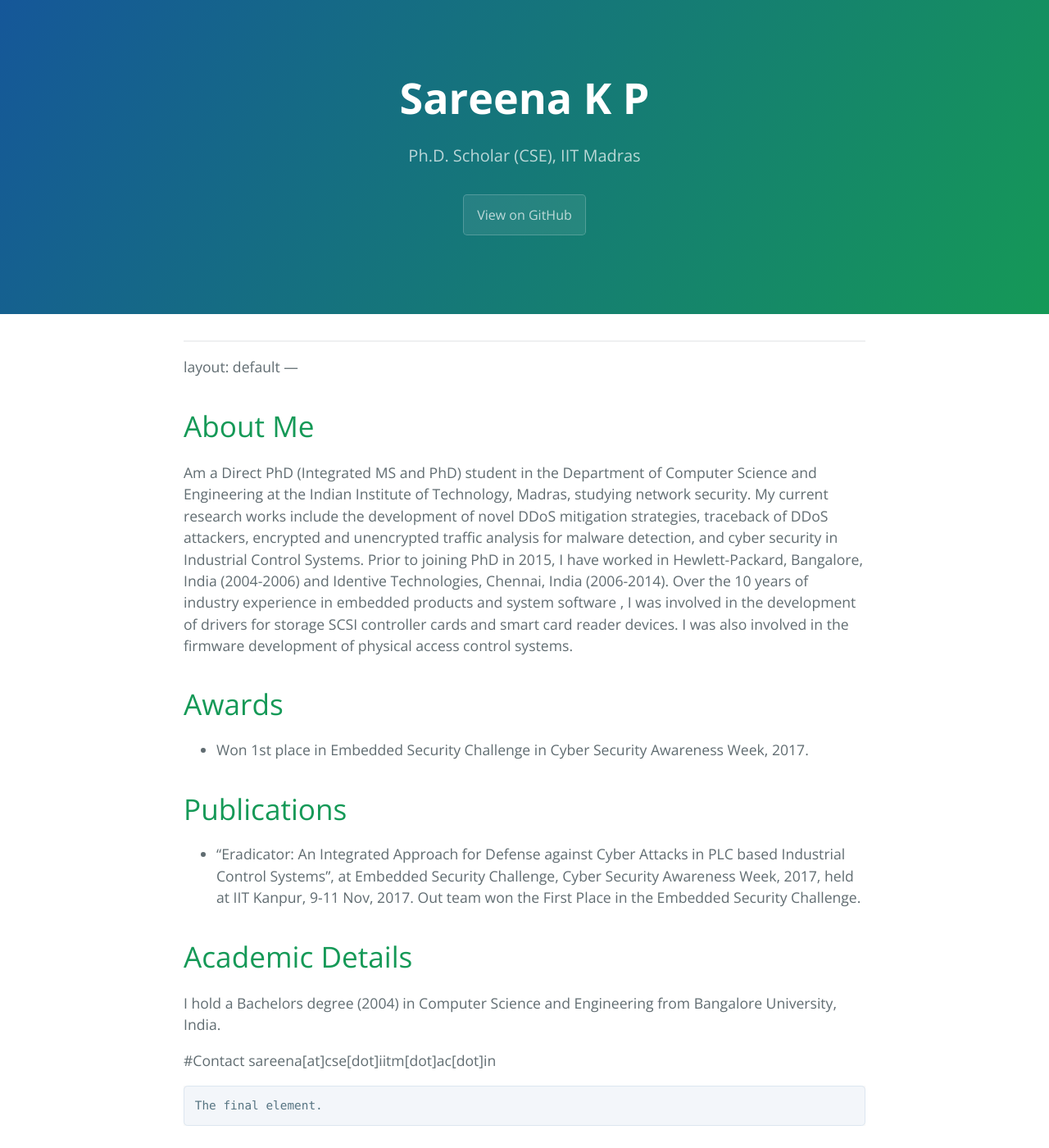
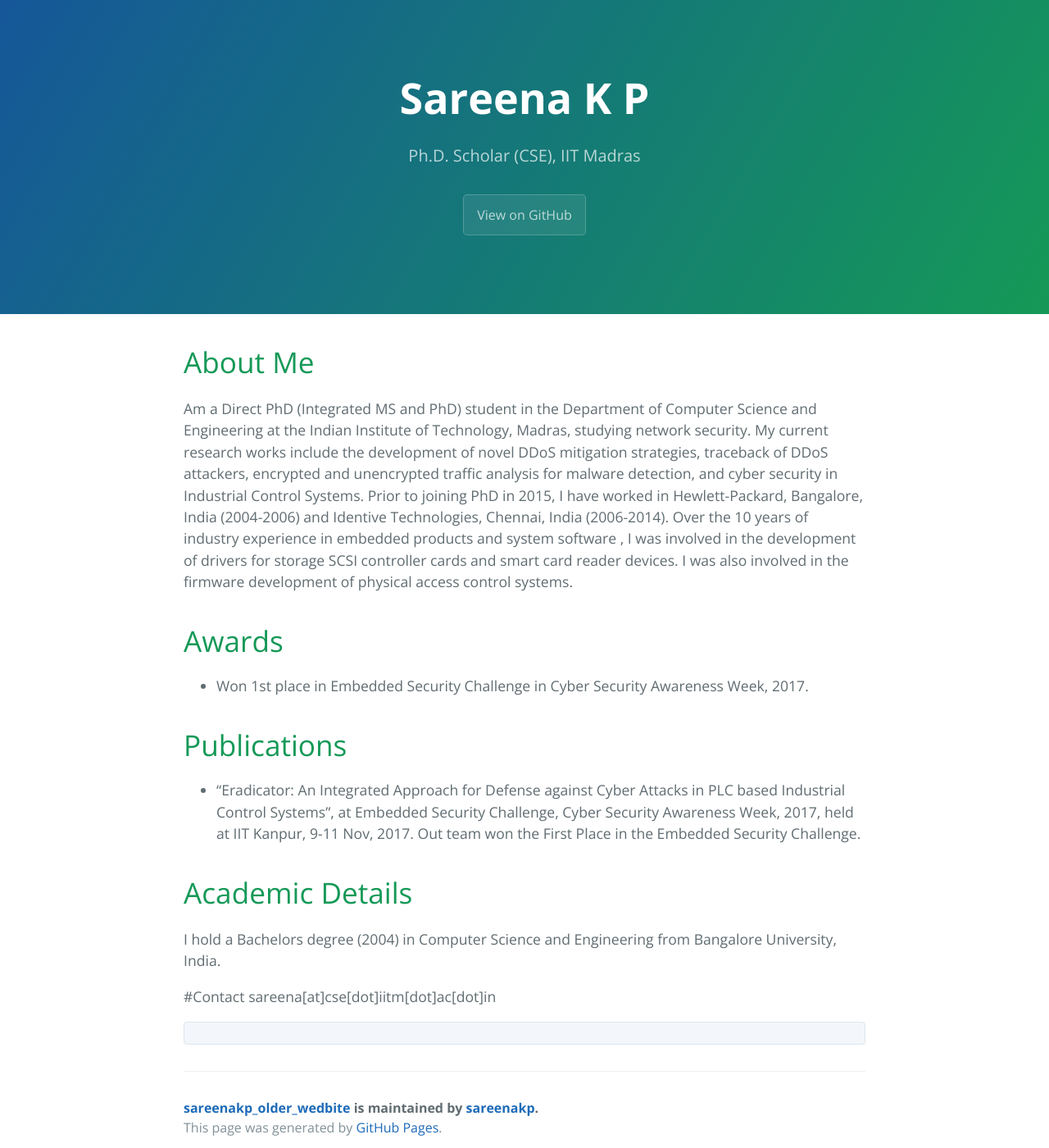
Before and after one commit to sareenakp/sareenakp_older_wedbite, a Jekyll site: the page built from index.md, in a window 1280 px wide and 1400 px high. Shown: the whole window at 82% size. Built offline with Jekyll 4.4.1, drawn with Linux system fonts in a browser that asks for light colours; our own code applies the rules of GitHub Pages for plain Markdown files.

Commit message:
updated pacge

````diff
--- a/index.md
+++ b/index.md
@@ -1,10 +1,3 @@
----
-layout: default
----
-
----
-layout: default
----
 
 # About Me
 
@@ -30,5 +23,4 @@ sareena[at]cse[dot]iitm[dot]ac[dot]in
 
 
 ```
-The final element.
 ```
````
Also changed, not shown: 1 other file.
